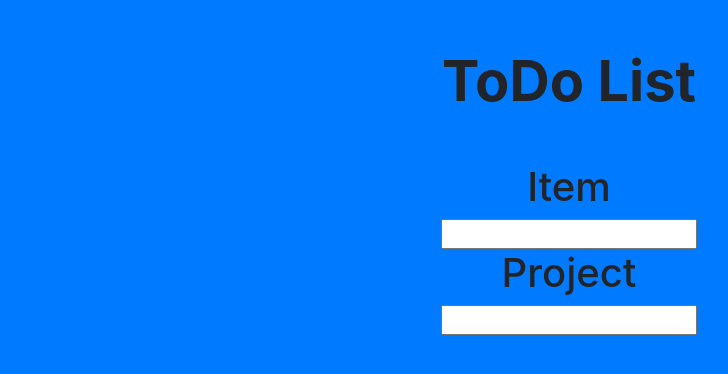
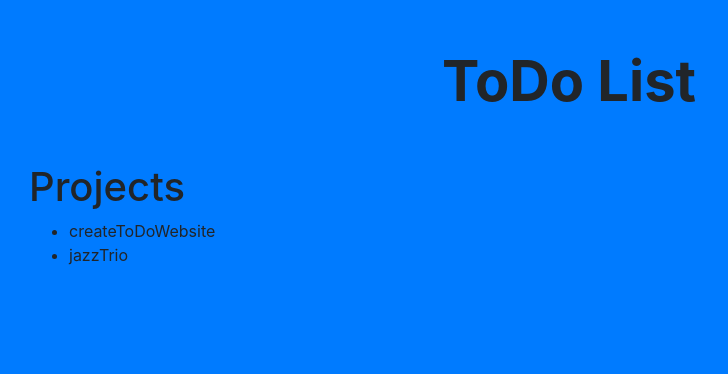
Before and after one commit to expjazz/toDOList, a website built with webpack: page src/template.html in a window 1280 px wide. Shown: the whole page, without its empty margins (71-799 px from the left). Built offline with nearby package versions, Linux system fonts and the light colour scheme.

Commit message:
add projects generator function

```diff
--- /dev/null
+++ b/src/elements.js
@@ -0,0 +1,6 @@
+const ele = () => ({
+  mainContainer: document.querySelector('.container'),
+  appendContent: document.getElementById('appendContent'),
+});
+
+export default { ele };
--- a/src/logic.js
+++ b/src/logic.js
@@ -2,19 +2,21 @@ import Item from './item';
 import Project from './project';
 import projectList from './projectList';
 import generator from './projectGenerator';
-
+import pageGen from './mainFile';
 
 const run = () => {
   const createToDoWebsite = Project.Project('createToDoWebsite', 'project from Microverse', '07/09');
   const createToDoWebsite2 = Project.Project('jazzTrio', 'LiveSession', '08/09');
-  const navbar = Item.Item('navbar', '07/09', 'create the navbar', 5);
+  // const navbar = Item.Item('navbar', '07/09', 'create the navbar', 5);
   const projects = [];
-  const mainContainer = document.querySelector('.container');
+  // const mainContainer = document.querySelector('.container');
   projects.push(createToDoWebsite);
   projects.push(createToDoWebsite2);
 
-  createToDoWebsite.items.push(navbar);
-  console.log(createToDoWebsite);
+  // createToDoWebsite.items.push(navbar);
+  // console.log(createToDoWebsite);
+  pageGen.mainPage();
+  generator.projectGenerator(projects);
 };
 
 export default { run };
--- a/src/mainFile.js
+++ b/src/mainFile.js
@@ -1,3 +1,28 @@
-import projectList from './projectUiHeading';
+// import projectList from './projectUiHeading';
+import elements from './elements';
 
-projectList.projectUi();
+const mainPage = () => {
+  const { mainContainer } = elements.ele();
+  mainContainer.innerHTML = `
+
+  <!DOCTYPE html>
+  <html lang="en">
+    <head>
+      <meta charset="UTF-8" />
+      <meta name="viewport" content="width=device-width, initial-scale=1.0" />
+      <title>To Do list</title>
+    </head>
+    <body class="bg-primary">
+      <div class="container">
+        <p class="display-4 text-center font-weight-bold my-5">ToDo List</p>
+        <div class="row" id="appendContent">
+
+        </div>
+      </div>
+    </body>
+  </html>
+
+  `;
+};
+
+export default { mainPage };
--- a/src/projectGenerator.js
+++ b/src/projectGenerator.js
@@ -1,9 +1,21 @@
-import ui from './projectUiHeading';
+import ui from './title';
 import list from './projectList';
+import elements from './elements';
+import titleGenerator from './title';
 
-const projects = list.projectList();
+const projectGenerator = (projects) => {
+  const { appendContent } = elements.ele();
 
-const projectName = document.createElement('div');
-projectName.classList.add('container');
+  const projectContainer = document.createElement('div');
+  projectContainer.classList = 'col-5';
+  const ul = document.createElement('ul');
+  const title = titleGenerator.title('Projects');
+  ul.classList = 'd-flex justify-content-center flex-column';
+  ul.innerHTML = list.projectList(projects);
+  projectContainer.appendChild(title);
+  projectContainer.appendChild(ul);
 
-export default { projects };
+  appendContent.appendChild(projectContainer);
+};
+
+export default { projectGenerator };
--- a/src/projectList.js
+++ b/src/projectList.js
@@ -1,5 +1,3 @@
-const projectList = (projects) => {
-
-};
+const projectList = (projects) => projects.map((project) => `<li> ${project.title} </li>`).join('');
 
 export default { projectList };
--- a/src/projectUiHeading.js
+++ /dev/null
@@ -1,8 +0,0 @@
-const projectUi = `
-<div class="row">
-  <div class="col-9 mx-auto text-center">
-    <h1 class="h1">Project List</h1>
-  </div>
-</div>`;
-
-export default { projectUi };
--- a/src/template.html
+++ b/src/template.html
@@ -7,7 +7,7 @@
   </head>
   <body class="bg-primary">
     <div class="container">
-      <p class="display-4 text-center font-weight-bold my-5">ToDo List</p>
+      <!-- <p class="display-4 text-center font-weight-bold my-5">ToDo List</p>
       <div class="row">
         <div class="col-9 mx-auto text-center">
           <h1 class="h1">Item</h1>
@@ -31,7 +31,7 @@
             <input type="text" />
           </div>
         </div>
-      </div>
+      </div> -->
     </div>
   </body>
 </html>
--- /dev/null
+++ b/src/title.js
@@ -0,0 +1,7 @@
+const title = (titleContent) => {
+  const title = document.createElement('h1');
+  title.innerText = titleContent;
+  return title;
+};
+
+export default { title };
```
